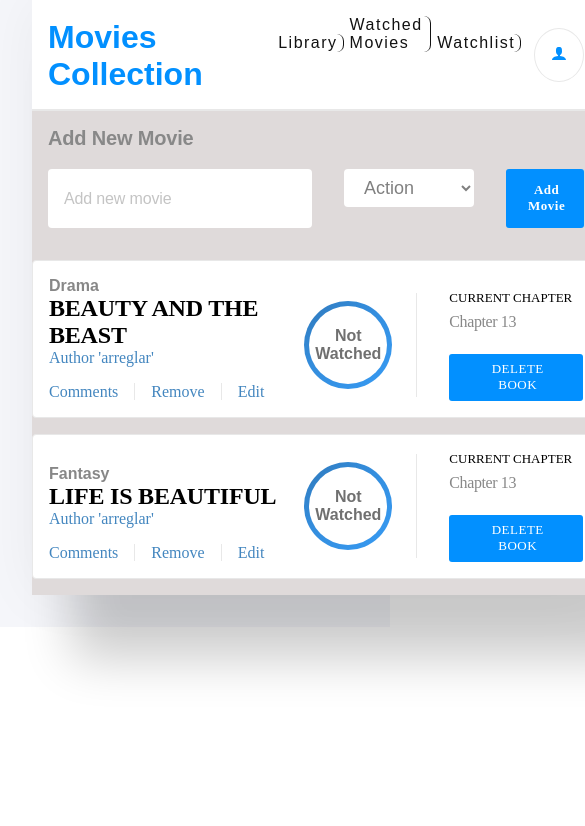
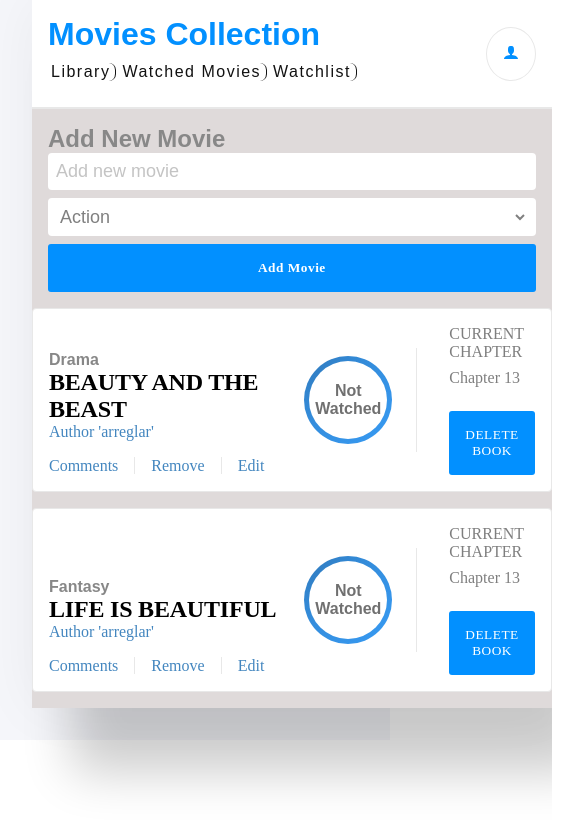
Before and after one commit to marilirulita/movies_collection, a React (Create React App) app: page / in a window 390 px wide. Shown: the top 826 px of the page, 585 px wide, since content can reach past the window. Built offline with nearby package versions, Linux system fonts and the light colour scheme.

Commit message:
add media queries for navbar and add sections

```diff
--- a/src/App.css
+++ b/src/App.css
@@ -76,6 +76,13 @@
   width: 1rem;
   height: 1rem;
   color: #0290ff;
+}
+
+/* main section */
+.movies-container {
+  background-color: #dfdada;
+  display: flex;
+  flex-direction: column;
 }
 
 /* books displayed section */
@@ -202,87 +209,55 @@
   margin-left: 2rem;
 }
 
-.CChapterurrent-,
+.Current-Chapter,
 .Current-Lesson {
   opacity: 0.5;
   font-family: "Roboto Slab", serif;
-  font-weight: 300;
-  font-stretch: normal;
-  font-style: normal;
-  line-height: normal;
-  color: #121212;
-}
-
-.Current-Chapter {
-  margin: 0;
-  font-size: 0.813rem;
-  letter-spacing: normal;
 }
 
 .Current-Lesson {
-  margin: 0.438rem 0 1.438rem 0;
-  font-size: 1rem;
-  letter-spacing: -0.4px;
+  margin: 0.5rem 0 1.5rem 0;
 }
 
-.Delete-button {
-  padding: 0.438rem 1.188rem 0.5rem 1.375rem;
+.Delete-button, .add-book-button {
+  padding: 1rem;
   border-radius: 3px;
   background-color: #0290ff;
   border: none;
 }
 
-.Delete-text {
+.Delete-text, .ADD-BOOK {
   font-family: "Roboto Slab", serif;
-  font-size: 0.813rem;
-  font-weight: 300;
-  font-stretch: normal;
-  font-style: normal;
-  line-height: normal;
   letter-spacing: 0.5px;
-  text-align: center;
   color: #fff;
-}
-
-/* code for all the movies display */
-.movies-container {
-  background-color: #dfdada;
-  display: flex;
-  flex-direction: column;
-  min-width: 350px;
 }
 
 /* code for add section */
 .add-book {
-  padding: 1rem 1rem 2rem 1rem;
+  padding: 1rem;
   border-top: 2px solid #e8e8e8;
 }
 
 .add-book-title {
   margin: 0;
   font-family: "Montserrat", sans-serif;
-  font-size: 1.25rem;
-  font-weight: bold;
-  font-stretch: normal;
-  font-style: normal;
-  line-height: normal;
-  letter-spacing: -0.18px;
   color: #888;
 }
 
 .inputs-elements {
-  margin-top: 1.188rem;
+  margin-top: 1rem;
   display: flex;
   justify-content: space-between;
 }
 
-.inputs {
-  flex: 1;
+label {
+  display: flex;
 }
 
 .inputs, select {
-  margin-right: 2rem;
-  padding: 0.5rem 1rem;
+  flex: 1;
+  margin-right: 1rem;
+  padding-left: 0.5rem;
   border-radius: 4px;
   border: none;
   font-size: large;
@@ -293,37 +268,48 @@
 
 .inputs::placeholder {
   font-family: "Montserrat", sans-serif;
-  font-size: 1rem;
-  font-weight: normal;
-  font-stretch: normal;
-  font-style: normal;
-  line-height: normal;
-  letter-spacing: -0.15px;
   color: #c4c4c4;
 }
 
-.add-book-button {
-  padding: 0.801rem 1.188rem 0.886rem 1.375rem;
-  border-radius: 3px;
-  background-color: #0290ff;
-  border: none;
-}
-
 .ADD-BOOK {
-  font-family: "Roboto Slab", serif;
-  font-size: 0.813rem;
   font-weight: bold;
-  font-stretch: normal;
-  font-style: normal;
-  line-height: normal;
-  letter-spacing: 0.5px;
-  text-align: center;
-  color: #fff;
 }
 
 /* media queri section */
-/* @media (max-width: 480px) {
-  .add-new-movie {
+@media (max-width: 750px) {
+
+  .navbar-left {
+    flex-direction: column;
+  }
+
+  .links {
+    margin: 10px 0;
+  }
+
+}
+
+@media (max-width: 600px) {
+
+  .inputs-elements {
+    flex-direction: column;
+    margin-top: 0;
+  }
+
+  .inputs{
+    margin: 0 0 0.5rem 0;
+    padding: 0.5rem;
+  }
+
+  select {
+    margin: 0;
+    padding: 0;
+  }
+}
+
+
+
+
+ /*  .add-new-movie {
     display: flex;
     flex-direction: column;
     align-items: stretch;
@@ -337,6 +323,4 @@
   .movie-container {
     flex-direction: column;
     align-items: stretch;
-  }
-}
- */
+  } */
--- a/src/components/Library.js
+++ b/src/components/Library.js
@@ -59,7 +59,7 @@
             }}
           />
           {/* ver si agrego otro input para el author */}
-          <label htmlFor="genre">
+          <label htmlFor="genre" className="inputs">
             <select
               name="genre"
               id="genre"
--- a/src/components/Watchlist.js
+++ b/src/components/Watchlist.js
@@ -51,7 +51,7 @@
               setState({ ...state, title: e.target.value.toUpperCase() })
             }
           />
-          <label htmlFor="genre">
+          <label htmlFor="genre" className="inputs">
             <select
               name="genre"
               id="genre"
```
